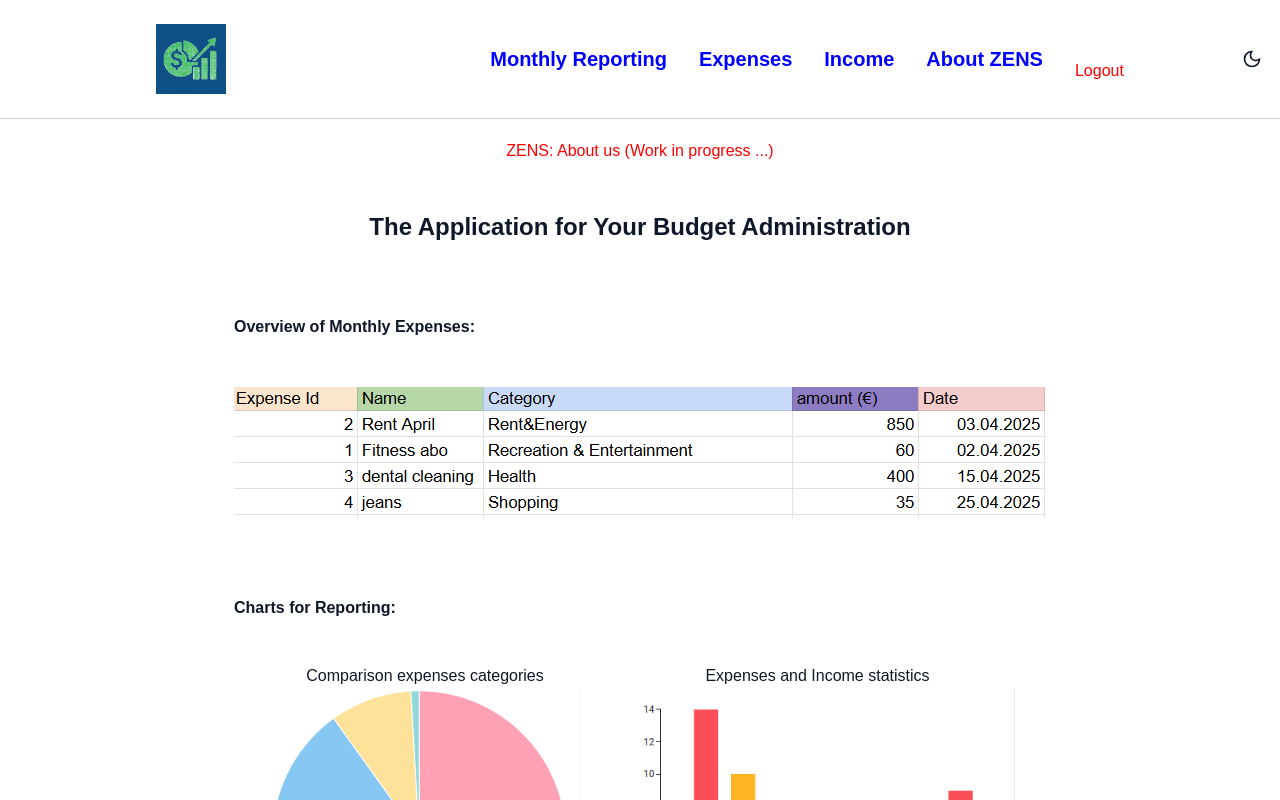
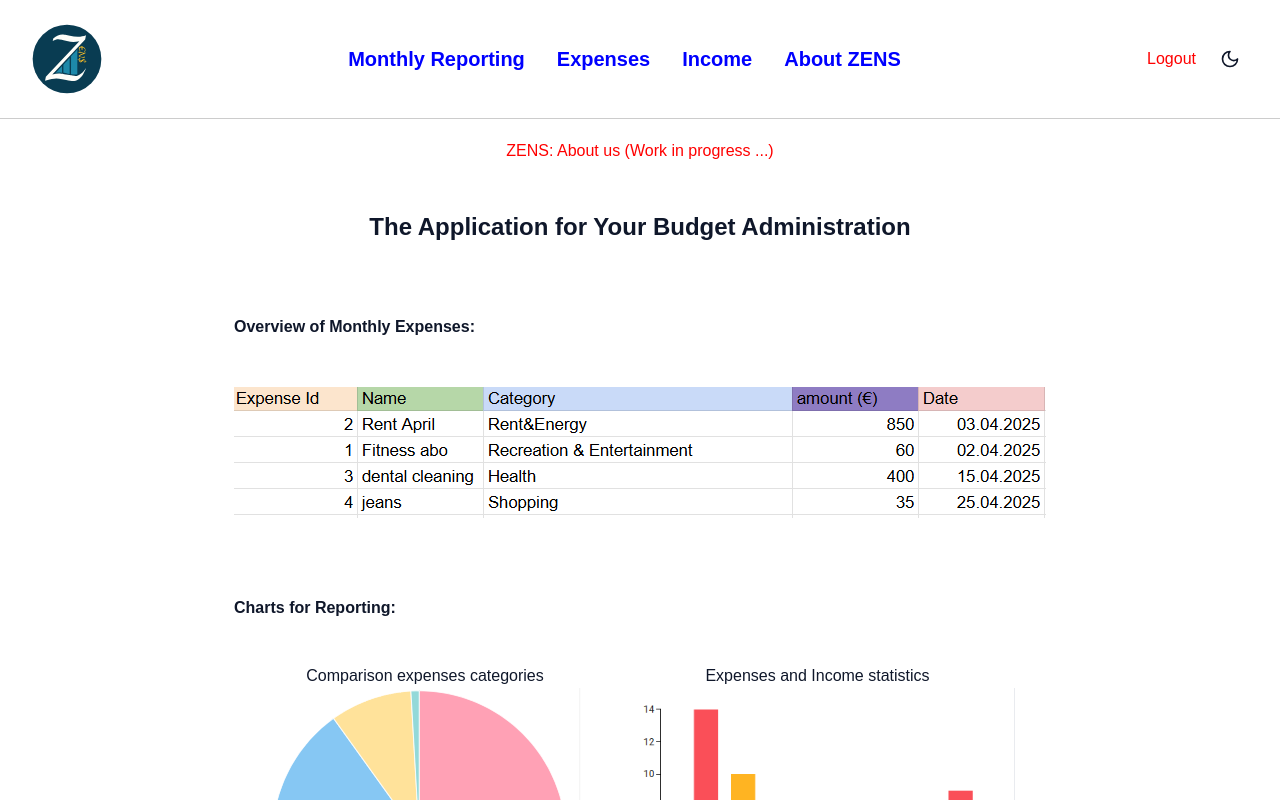
Before and after one commit to Fazsuzsa/Budget_Ausgaben_App, a React (Create React App) app in the folder frontend/: page /about in a window 1280 px wide. Shown: the top 800 px of the page. Built offline with nearby package versions, Linux system fonts and the light colour scheme; no server answers; what chartjs-plugin-datalabels would draw is missing.

Commit message:
Icon geändert

```diff
--- a/frontend/src/components/Navbar.js
+++ b/frontend/src/components/Navbar.js
@@ -1,6 +1,6 @@
 import React, { useState } from "react";
 import { Link, useNavigate } from "react-router-dom";
-import logo from "../assets/images/AppIcon.png";
+import logo from "../assets/images/dark_logo.svg";
 import "../styles/responsive.css";
 import { ModeToggle } from "./ModeToggle";
 
@@ -19,56 +19,47 @@ function Navbar() {
   return (
       <div
       style={{
+        position: "relative", // NEU
         display: "flex",
-        justifyContent: "space-around",
+        justifyContent: "space-between",
         alignItems: "center",
         borderBottom: "1px solid #ccc",
-        padding: "1.5rem 1.5rem",
-        position: "relative",
+        padding: "1.5rem 2rem",
+        gap: "2rem",
       }}
           >
+          {/* Logo */}
+      <div style={{ flexShrink: 0 }}>
         <img src={logo} style={{ height: "70px" }} />
-
+      </div>
       <button className="hamburger" onClick={() => setMenuOpen(!menuOpen)}>
         ☰
       </button>
+      {/* Links */}
+        <div className={`navbar-links ${menuOpen ? "open" : ""}`}>
+        <Link to="/" style={styles.linkb}>Monthly Reporting</Link>
+        <Link to="/expenses" style={styles.linkb}>Expenses</Link>
+        <Link to="/incomes" style={styles.linkb}>Income</Link>
+        <Link to="/about" style={styles.linkb}>About ZENS</Link>
+      </div>
 
-      <div className={`navbar-links ${menuOpen ? "open" : ""}`}>
-        <Link to="/" style={styles.linkb}>
-          Monthly Reporting
-        </Link>
-        <Link to="/expenses" style={styles.linkb}>
-          Expenses
-        </Link>
-        <Link to="/incomes" style={styles.linkb}>
-          Income
-        </Link>
-        <div>
-          <Link to="/about" style={styles.linkb}>
-            About ZENS
-          </Link>
-        </div>
-        <div>
-          <span style={{ color: "black", fontWeight: "bold" }}>
-            {user_name}
-          </span>
-          <br />
-          <button onClick={handleLogout} style={styles.logoutButton}>
-            Logout
-          </button>
-        </div>
-      </div>
+      {/* User & Dark-Light-Mode */}
         <div
           style={{
-          position: "absolute",
-          right: "10px",
-          top: "50%",
-          transform: "translateY(-50%)",
+            display: "flex",
+            alignItems: "center",
+            gap: "1rem",
+            flexShrink: 0,
           }}
         >
+          <div style={{ display: "flex", flexDirection: "column", alignItems: "flex-end" }}>
+            <span className="username">{user_name}</span>
+            <button onClick={handleLogout} style={styles.logoutButton}>Logout</button>
+          </div>
           <ModeToggle />
         </div>
     </div>
+
   );
 }
 
--- a/frontend/src/styles/responsive.css
+++ b/frontend/src/styles/responsive.css
@@ -1,44 +1,51 @@
-/* Anvbar*/
-
+/* Nur Desktop */
+/* Hamburger*/
 .hamburger {
   display: none;
-  font-size: 2rem;
   background: none;
   border: none;
+  font-size: 2rem;
   cursor: pointer;
 }
 
-.navbar-links {
-  display: flex;
-  gap: 2rem;
-  align-items: center;
-}
-
-/* Mobile Dropdown - nur unter 768px */
 @media (max-width: 768px) {
   .hamburger {
     display: block;
   }
+}
 
+
+@media (min-width: 769px) {
+  .navbar-links {
+    display: flex;
+    gap: 2rem;
+    align-items: center;
+    justify-content: center;
+    flex-grow: 1;
+  }
+}
+
+/* Nur Mobile */
+@media (max-width: 768px) {
   .navbar-links {
     display: none;
     flex-direction: column;
-    align-items: flex-start;
+    align-items: center;
+    text-align: center;
+    width: 100%;
+    background: white;
+    padding: 1rem;
     position: absolute;
     top: 100%;
     left: 0;
-    right: 0;
-    background: white;
-    padding: 1rem;
-    box-shadow: 0 4px 6px rgba(0,0,0,0.1);
     z-index: 1000;
+    border-top: 2px solid #ccc;
   }
 
   .navbar-links.open {
-    display: flex;
+    display: flex !important;
   }
 }
-
 
 /*Tabellen*/
 @media (max-width: 768px) {
```
Also changed, not shown: 2 other files (tests, documents, lock files or other folders). Lines whose indentation alone changed are shown as unchanged.
